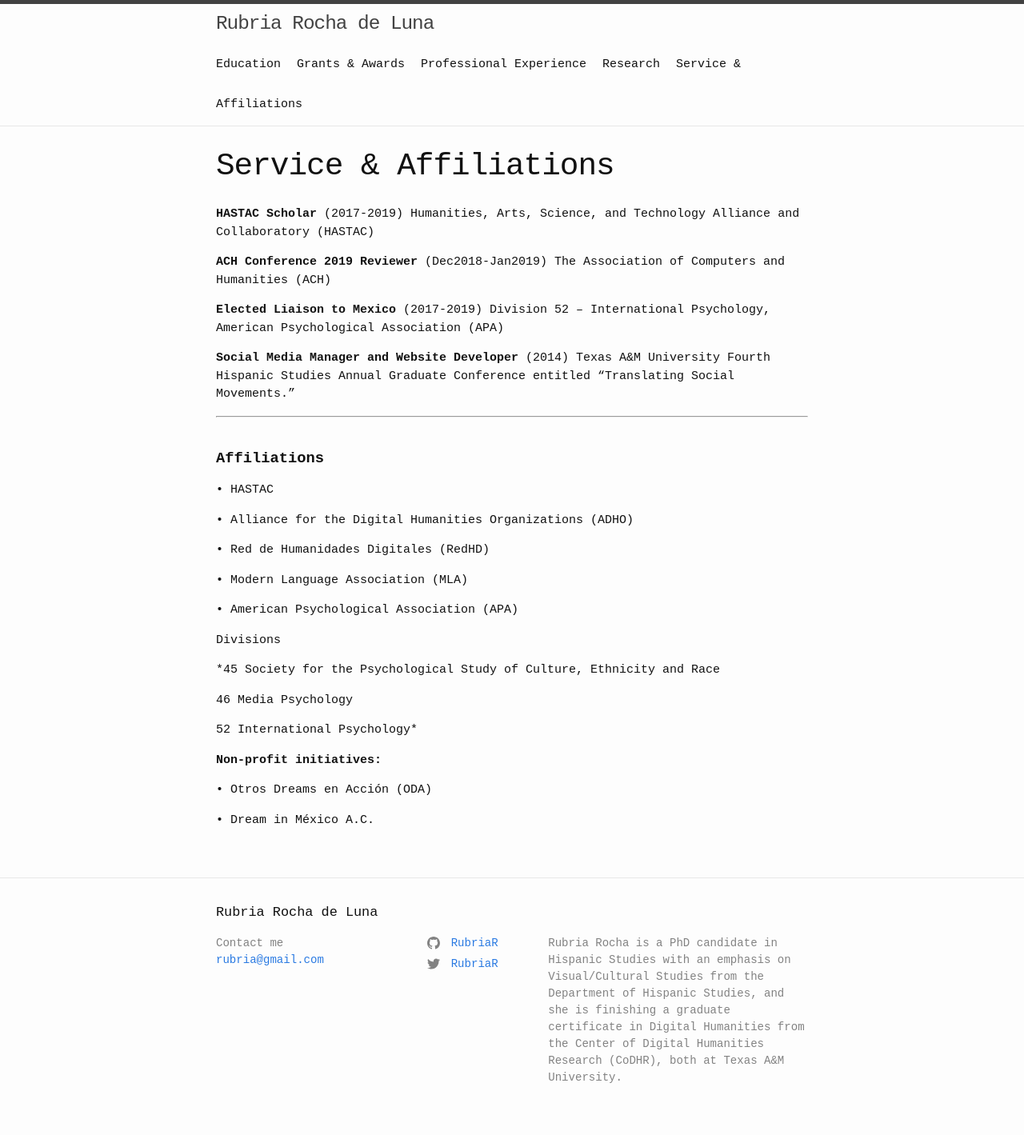
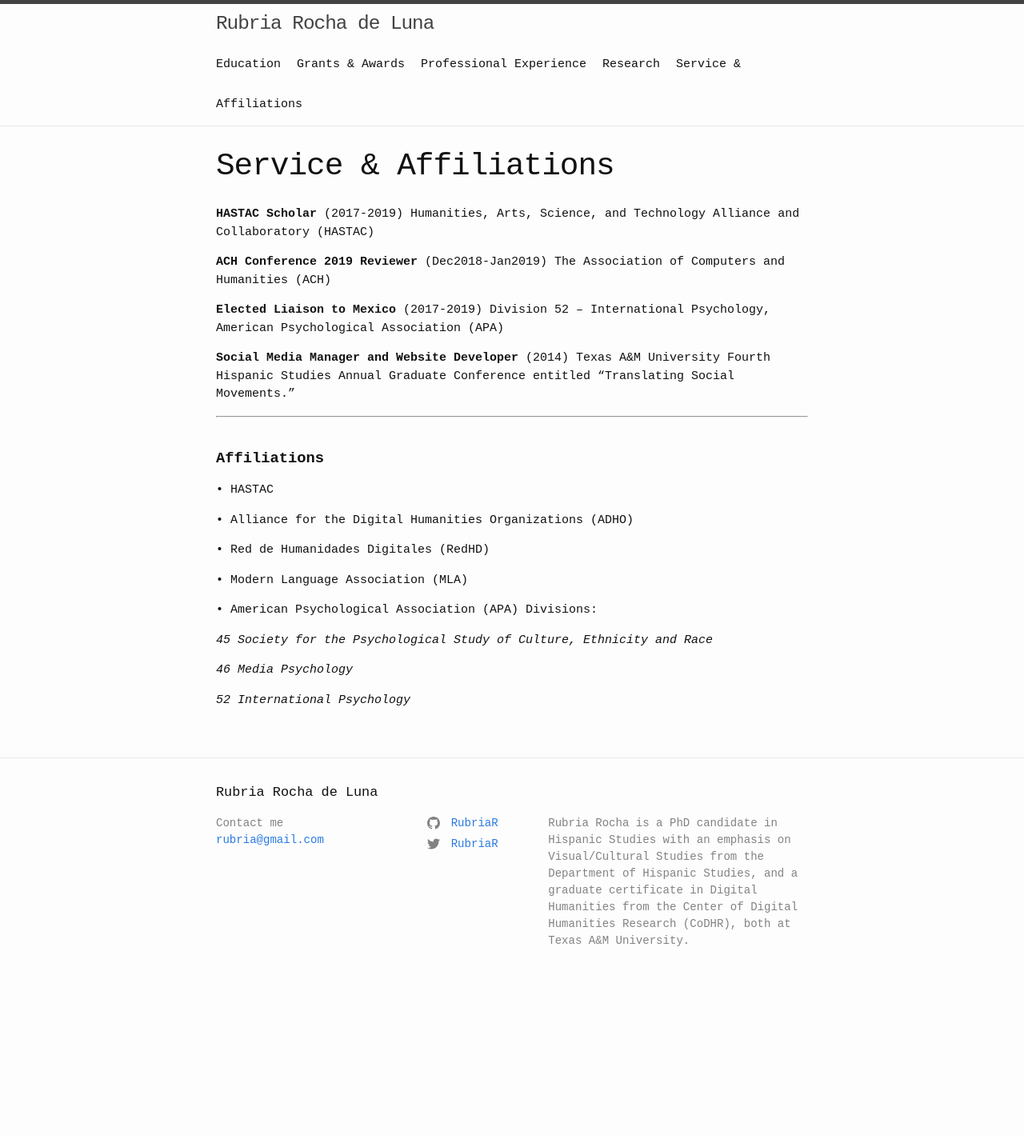
Before and after one commit to RubriaR/rubriarocha, a Jekyll site: the page built from service-and-affiliations.md, in a window 1280 px wide. Shown: the whole page at 80% size. Built offline with Jekyll 4.4.1, drawn with Linux system fonts in a browser that asks for light colours; after the commit the page ends 1247 px from its top, so only the background shows below that.

Commit message:
primer update 2020

```diff
--- a/_config.yml
+++ b/_config.yml
@@ -16,7 +16,7 @@
 title: Rubria Rocha de Luna
 email: rubria@gmail.com
 description: >- # this means to ignore newlines until "baseurl:"
-  Rubria Rocha is a PhD candidate in Hispanic Studies with an emphasis on Visual/Cultural Studies from the Department of Hispanic Studies, and she is finishing a graduate certificate in Digital Humanities from the Center of Digital Humanities Research (CoDHR), both at Texas A&M University.
+  Rubria Rocha is a PhD candidate in Hispanic Studies with an emphasis on Visual/Cultural Studies from the Department of Hispanic Studies, and a graduate certificate in Digital Humanities from the Center of Digital Humanities Research (CoDHR), both at Texas A&M University.
 baseurl: "/rubriarocha" # the subpath of your site, e.g. /blog
 url: "localhost:4000" # the base hostname & protocol for your site, e.g. http://example.com
 twitter_username: RubriaR
--- a/service-and-affiliations.md
+++ b/service-and-affiliations.md
@@ -24,19 +24,10 @@ permalink: /service-and-affiliations/
 
 •	Modern Language Association (MLA)
 
-•	American Psychological Association (APA)
+•	American Psychological Association (APA)  Divisions:
 
-Divisions
+*45 Society for the Psychological Study of Culture, Ethnicity and Race*
 
-*45 Society for the Psychological Study of Culture, Ethnicity and Race
+*46 Media Psychology*
 
-46 Media Psychology
-
-52 International Psychology*
-
-
-**Non-profit initiatives:**
-
-•	Otros Dreams en Acción (ODA)
-
-•	Dream in México A.C.
+*52 International Psychology*
```
Also changed, not shown: education.md (+2 -2 lines), grants-and-awards.md (+2 -1 lines), research.md (+11 -5 lines).
